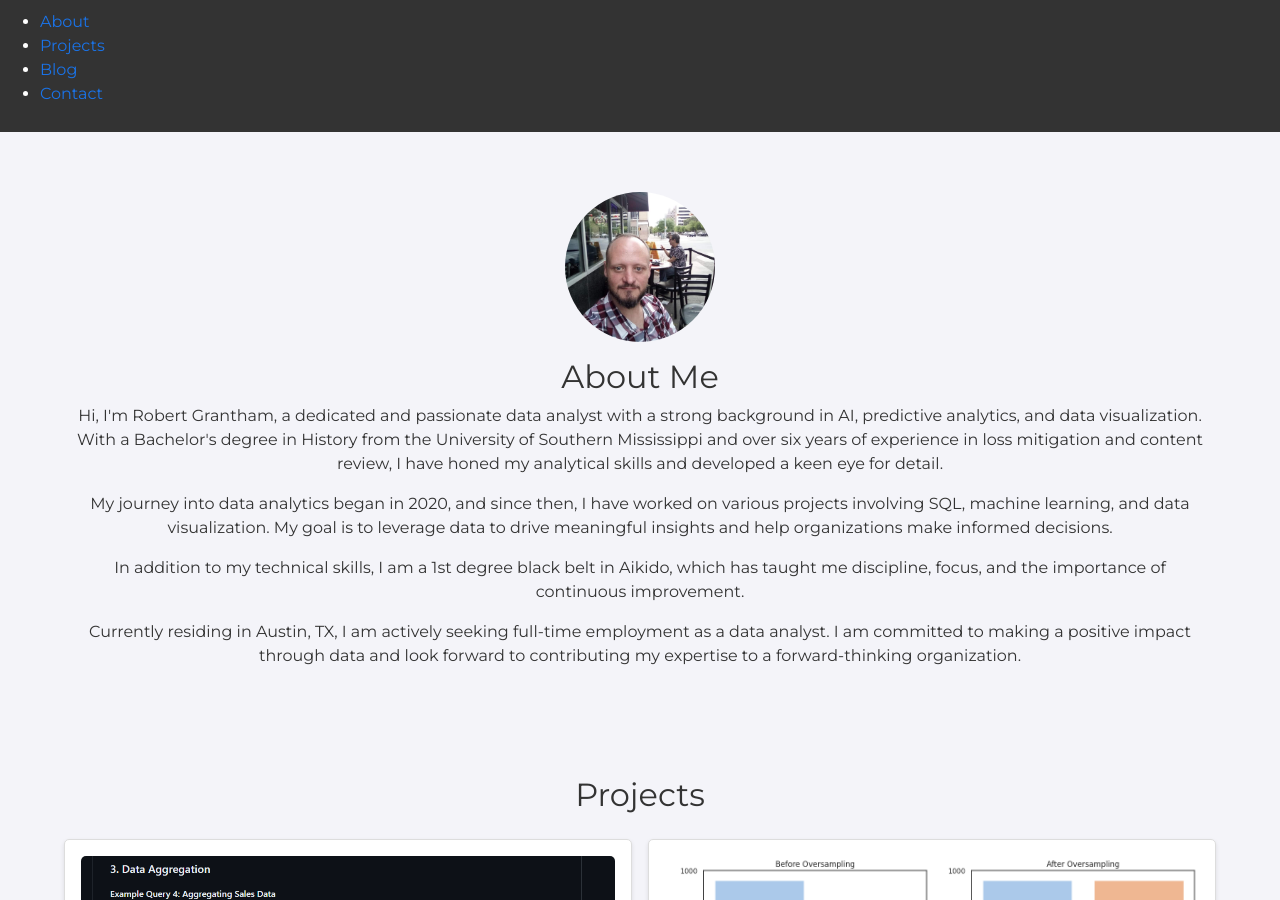
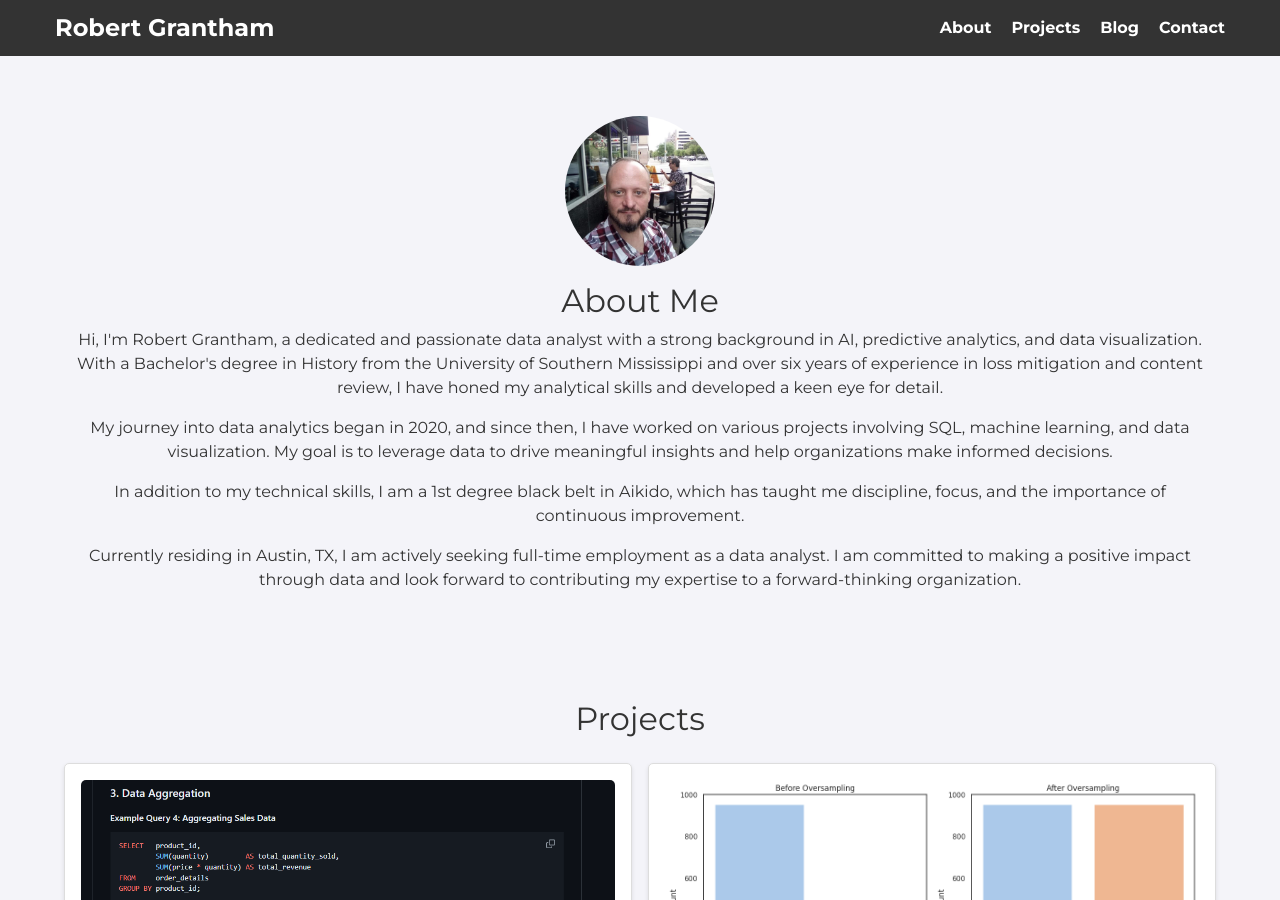
Before and after one commit to rgrantham82/rgrantham82.github.io, a Jekyll site: the page built from index.html, in a window 1280 px wide and 900 px high. Built offline with Jekyll 4.4.1, drawn with Linux system fonts in a browser that asks for light colours; nearby versions of some CDN libraries.

Commit message:
Update header.html

```diff
--- a/_includes/header.html
+++ b/_includes/header.html
@@ -1,6 +1,7 @@
 <header>
-  <nav>
-    <div>
+  <nav class="container">
+    <div class="nav-left">Robert Grantham</div>
+    <div class="nav-right">
       <ul>
         <li>
           <a href="/#about">About</a>
```
